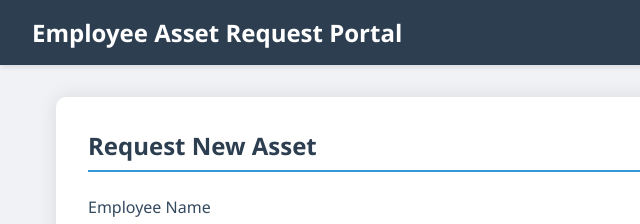
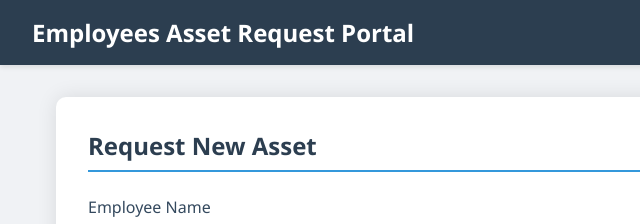
Before and after one commit to Manjunath063/employee-asset-request-code, a plain HTML site: page index.html in a window 1280 px wide. Shown: the top 224 px of the page, 0-640 px from the left. Drawn offline with Linux system fonts and the light colour scheme.

Commit message:
Update index.html

```diff
--- a/index.html
+++ b/index.html
@@ -3,7 +3,7 @@
 <head>
   <meta charset="UTF-8">
   <meta name="viewport" content="width=device-width, initial-scale=1.0">
-  <title>Employee Asset Request</title>
+  <title>Employees Asset Request</title>
   <style>
     * { margin: 0; padding: 0; box-sizing: border-box; font-family: 'Segoe UI', Tahoma, Geneva, Verdana, sans-serif; }
     body { background: #f0f2f5; min-height: 100vh; }
@@ -29,7 +29,7 @@
 </head>
 <body>
   <nav class="navbar">
-    <h1>Employee Asset Request Portal</h1>
+    <h1>Employees Asset Request Portal</h1>
   </nav>
   <div class="container">
     <div class="request-form">
```
